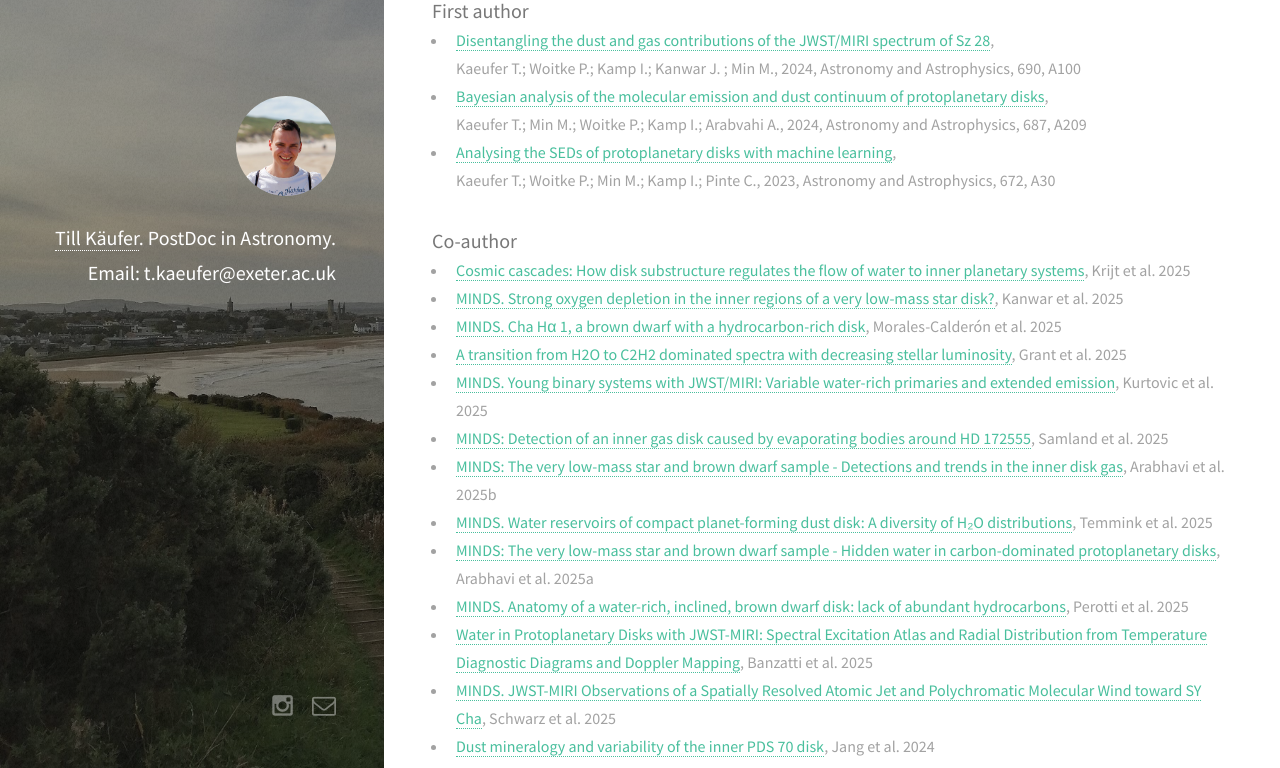
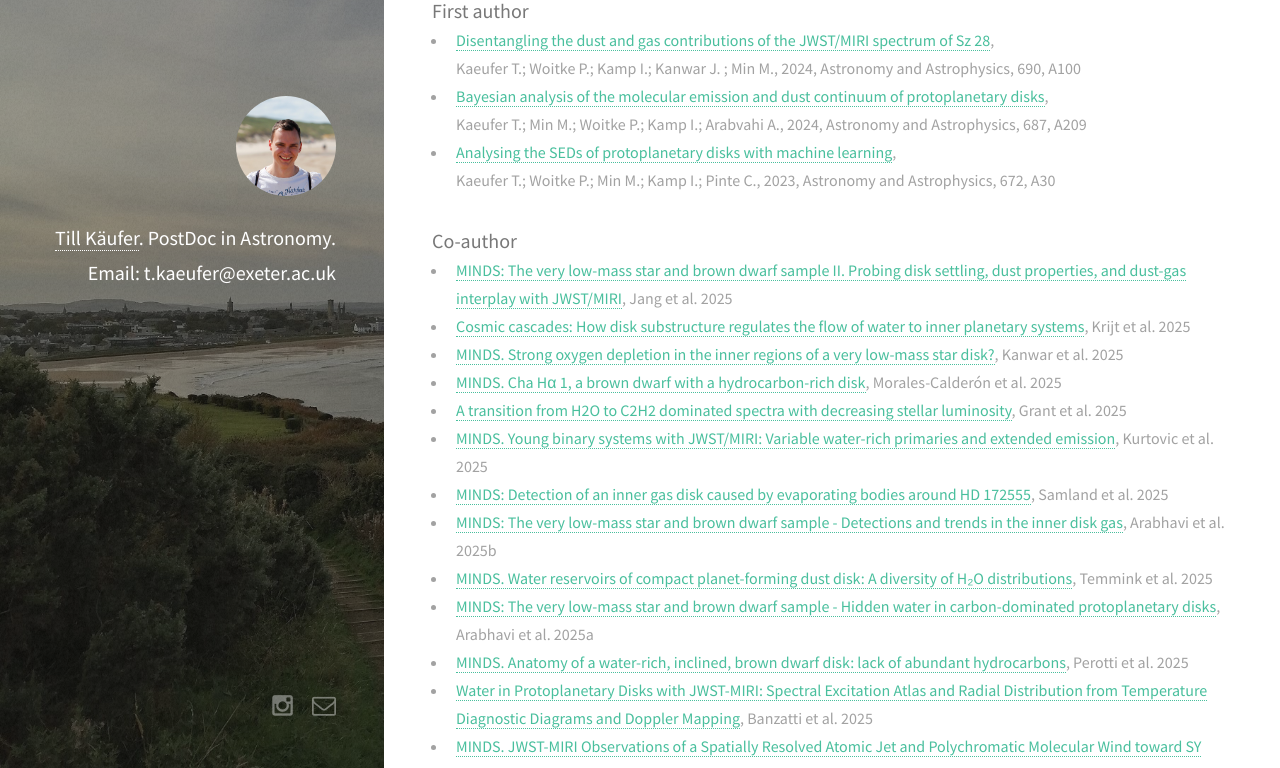
Before and after one commit to tillkaeufer/tillkaeufer.github.io, a Jekyll site: the page built from _posts/2020-10-06-publications.markdown, in a window 1280 px wide and 900 px high, scrolled down 876 px, cut to the strip 0-768 px from the top of the window. Built offline with Jekyll 4.4.1, drawn with Linux system fonts in a browser that asks for light colours; nearby versions of some CDN libraries.

Commit message:
jays vlms paper

```diff
--- a/_posts/2020-10-06-publications.markdown
+++ b/_posts/2020-10-06-publications.markdown
@@ -20,6 +20,7 @@ Kaeufer T.; Woitke P.; Min M.; Kamp I.; Pinte C., 2023, Astronomy and Astrophysi
 
 ### Co-author
 
++ [MINDS: The very low-mass star and brown dwarf sample II. Probing disk settling, dust properties, and dust-gas interplay with JWST/MIRI](https://arxiv.org/abs/2509.16004){:target="_blank"}, Jang et al. 2025
 + [Cosmic cascades: How disk substructure regulates the flow of water to inner planetary systems](https://arxiv.org/abs/2508.10402){:target="_blank"}, Krijt et al. 2025
 + [MINDS. Strong oxygen depletion in the inner regions of a very low-mass star disk?](https://arxiv.org/abs/2508.11761){:target="_blank"}, Kanwar et al. 2025
 + [MINDS. Cha Hα 1, a brown dwarf with a hydrocarbon-rich disk](https://arxiv.org/abs/2508.05155){:target="_blank"}, Morales-Calderón et al. 2025
```
